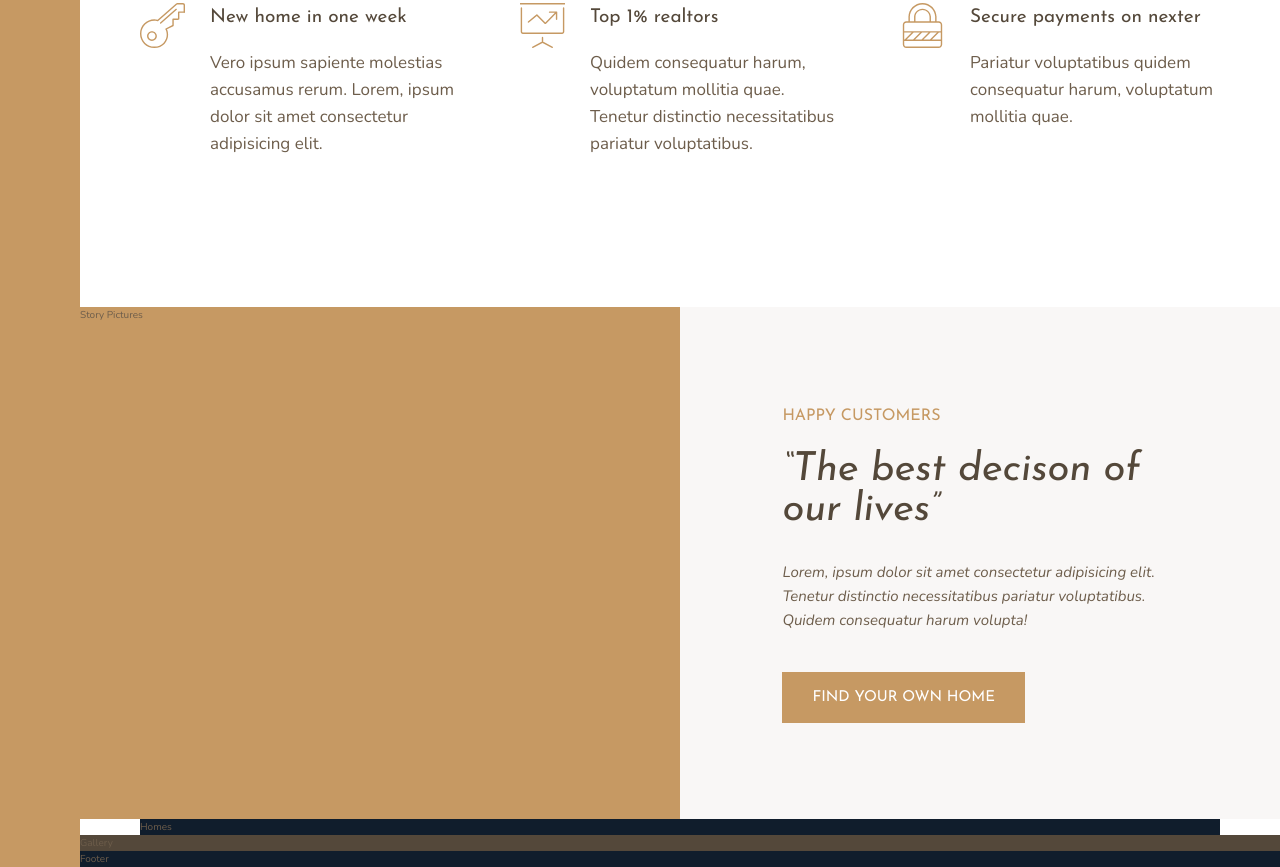
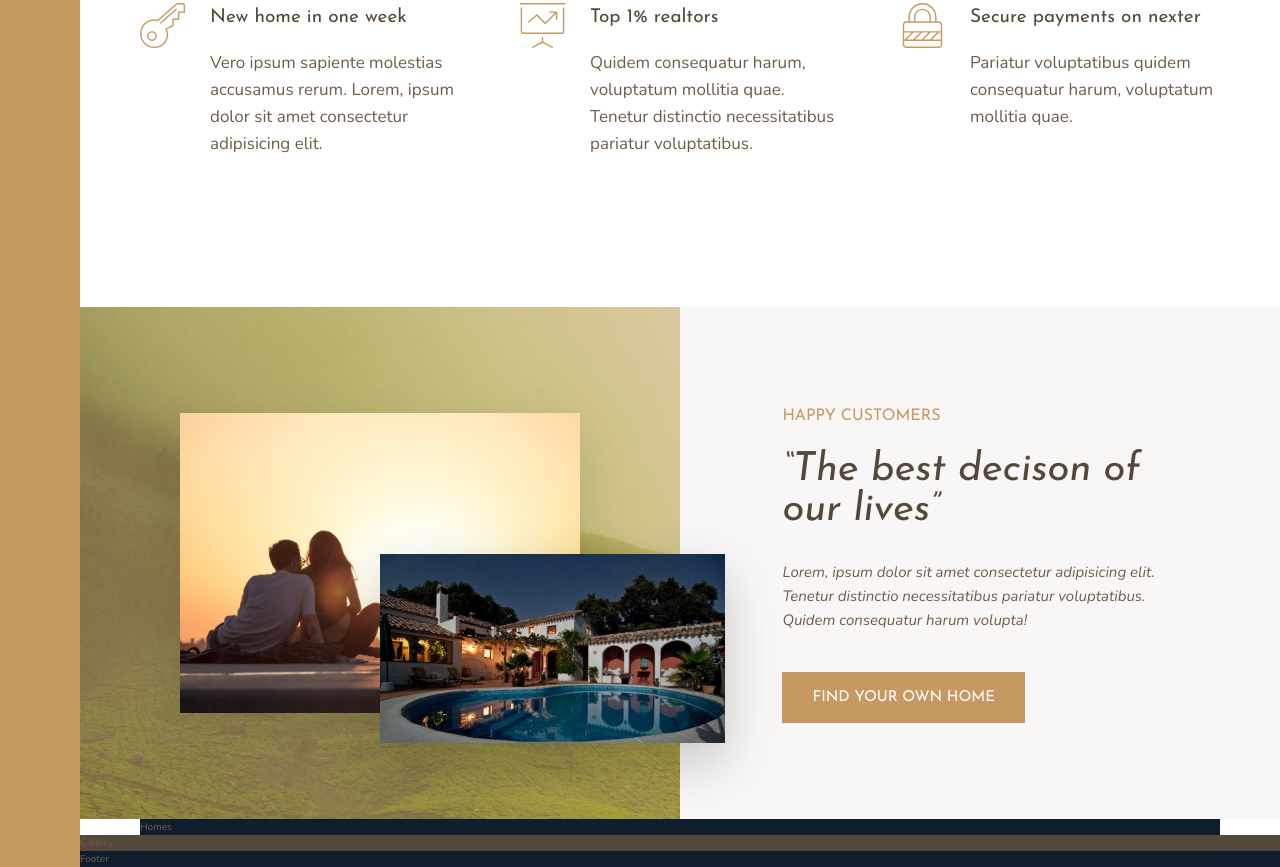
Before and after one commit to Arximiro/Nexter, a website: page index.html in a window 1280 px wide. Shown: the part 1001-1868 px from the top of the page. Drawn offline with nearby package versions, Linux system fonts and the light colour scheme.

Commit message:
add story pictures section and styles

```diff
--- a/index.html
+++ b/index.html
@@ -77,7 +77,8 @@
   </section>
 
   <div class="story__pictures">
-    Story Pictures
+    <img src="img/story-1.jpeg" alt="couple" class="story__img--1">
+    <img src="img/story-2.jpeg" alt="new house" class="story__img--2">
   </div>
 
   <div class="story__content">
--- a/sass/_story.scss
+++ b/sass/_story.scss
@@ -1,9 +1,31 @@
 .story {
 
   &__pictures {
-    background-color: $color-primary;
+    background-image: linear-gradient(rgba($color-primary, .5), rgba($color-primary, .5)), url(../img/back.jpg);
 
     grid-column: full-start / col-end 4;
+
+    display: grid;
+    grid-template-rows: repeat(6, 1fr);
+    grid-template-columns: repeat(6, 1fr);
+    align-items: center;
+  }
+
+  &__img--1 {
+    width: 100%;
+    box-shadow: 0 2rem 5rem rgba(black, .1);
+
+    grid-row: 2/6;
+    grid-column: 2/6;
+  }
+
+  &__img--2 {
+    width: 115%;
+    z-index: 1;
+    box-shadow: 0 2rem 5rem rgba(black, .2);
+
+    grid-row: 4/6;
+    grid-column: 4/7;
   }
 
   &__content {
```
Also changed, not shown: css/style.css.
